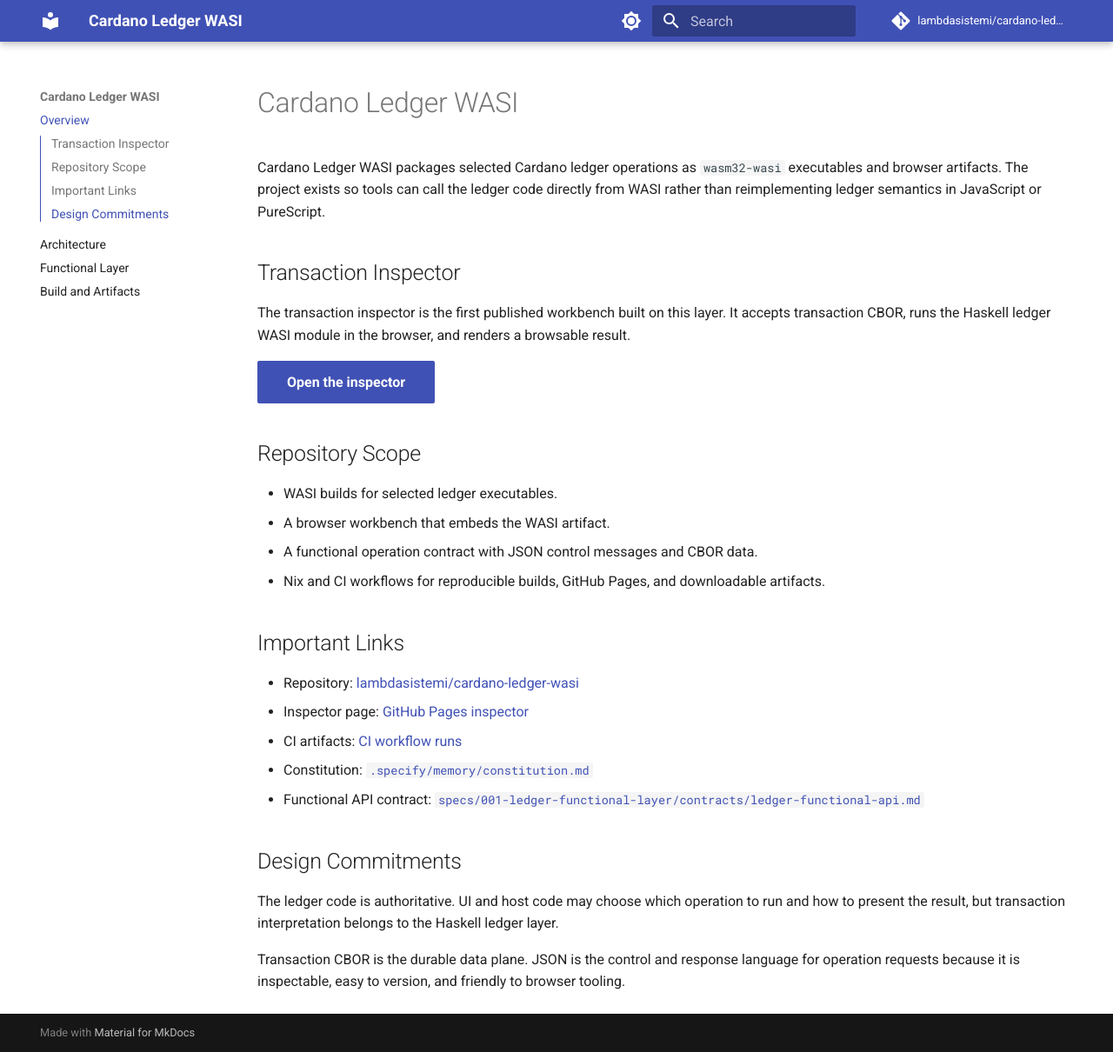
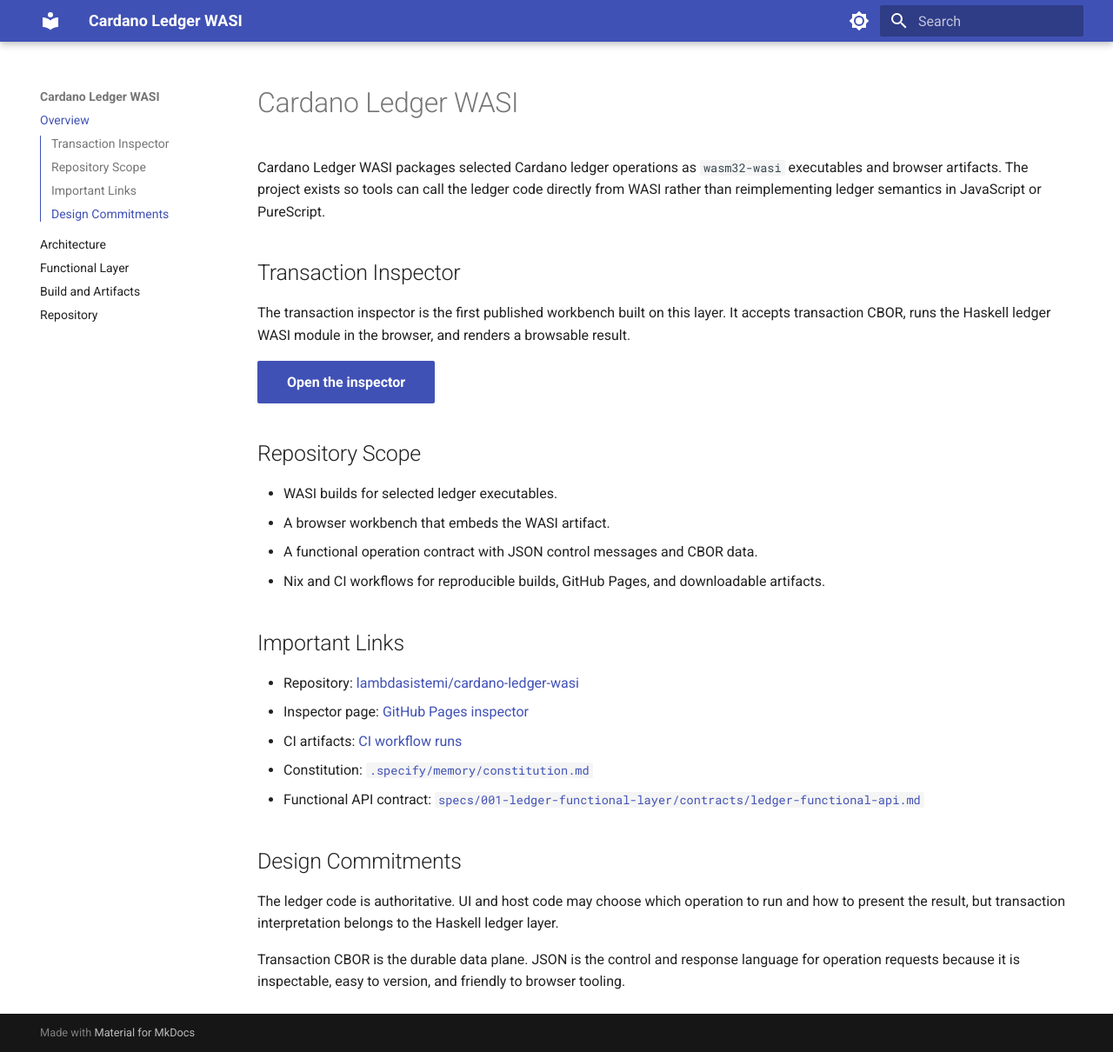
Before and after one commit to lambdasistemi/cardano-ledger-inspector, an MkDocs documentation site: the page built from gh-docs/index.md, in a window 1280 px wide and 1210 px high. Shown: the whole window at 87% size. Built offline with MkDocs 1.6.1 and Material for MkDocs 9.7.7, drawn with Linux system fonts in a browser that asks for light colours; comment, search, counter and statistics services are not loaded.

Commit message:
docs: avoid release API lookup

```diff
--- a/mkdocs.yml
+++ b/mkdocs.yml
@@ -1,8 +1,5 @@
 site_name: Cardano Ledger WASI
 site_url: https://lambdasistemi.github.io/cardano-ledger-wasi/
-repo_url: https://github.com/lambdasistemi/cardano-ledger-wasi
-repo_name: lambdasistemi/cardano-ledger-wasi
-edit_uri: edit/main/gh-docs/
 docs_dir: gh-docs
 
 theme:
@@ -34,6 +31,7 @@
   - Architecture: architecture.md
   - Functional Layer: functional-layer.md
   - Build and Artifacts: build.md
+  - Repository: https://github.com/lambdasistemi/cardano-ledger-wasi
 
 plugins:
   - search
```
